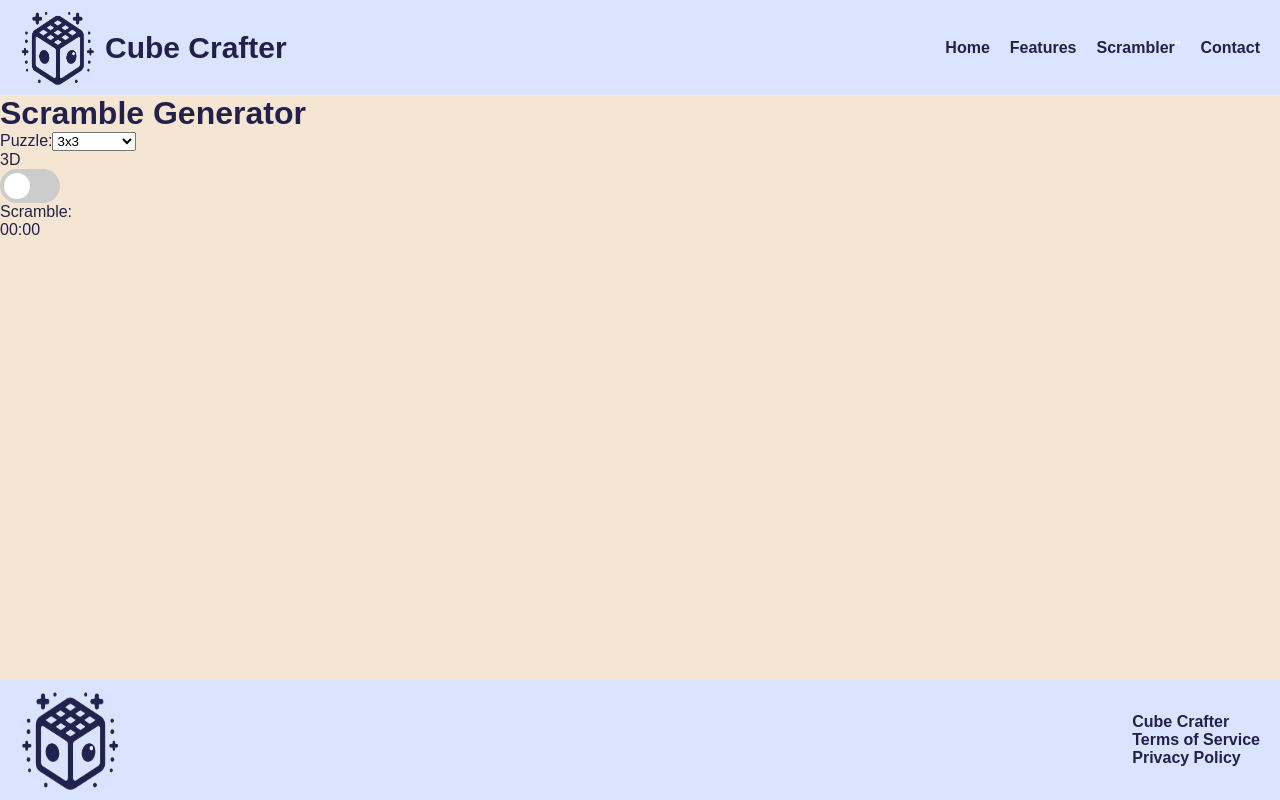
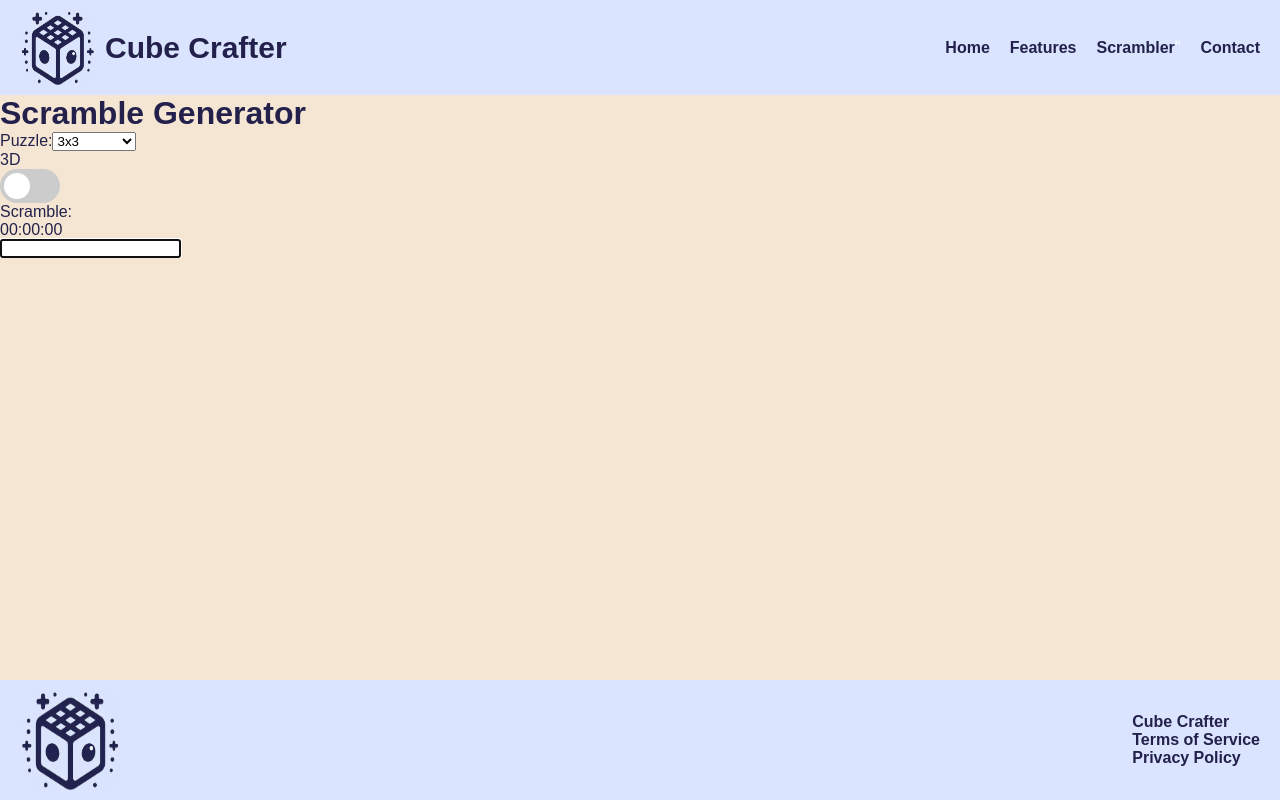
Before and after one commit to timmy0402/cube-crafter-site, a Next.js app: page /scrambler in a window 1280 px wide. Built offline with nearby package versions, Linux system fonts and the light colour scheme.

Commit message:
added space input

```diff
--- a/src/components/Timer.jsx
+++ b/src/components/Timer.jsx
@@ -1,17 +1,21 @@
 import React, { useEffect } from "react";
-import { useState } from "react";
+import { useState, useRef } from "react";
 
-export default function Timer(){
+export default function Timer() {
     const [time, setTime] = React.useState(0);
-    const [isRunning,setIsRunning] = React.useState(false);
+    const [isRunning, setIsRunning] = React.useState(false);
+    const inputRef = useRef(null);
 
-    useEffect(() =>{
+    useEffect(() => {
+        if (inputRef.current) {
+            inputRef.current.focus();
+        }
         let intervalID;
-        if (isRunning){
-            intervalID = setInterval(() => setTime(time+1),10);
+        if (isRunning) {
+            intervalID = setInterval(() => setTime(time + 1), 10);
         }
         return () => clearInterval(intervalID);
-    },[isRunning, time]);
+    }, [isRunning, time]);
 
     // Minutes calculation
     const minutes = Math.floor((time % 360000) / 6000);
@@ -22,22 +26,38 @@ export default function Timer(){
     // Milliseconds calculation
     const milliseconds = time % 100;
 
-    const startAndStop = () => {
-        setIsRunning(!isRunning);
-    };
-
-      // Method to reset timer back to 0
+    // Method to reset timer back to 0
     const reset = () => {
         setTime(0);
     };
-    return(
+
+    const handleKeyUp = (event) => {
+        if (event.key === " ") {
+            console.log("key up");
+        }
+    };
+
+    const handleKeyDown = (event) => {
+        if (event.key === " ") {
+            console.log("key down");
+        }
+    };
+
+    return (
         <>
             <div className="timer">
                 <p className="time">
+                    {minutes.toString().padStart(2, "0")}:
                     {seconds.toString().padStart(2, "0")}:
                     {milliseconds.toString().padStart(2, "0")}
                 </p>
+                <input
+                    ref={inputRef}
+                    type="text"
+                    onKeyDown={handleKeyDown}
+                    onKeyUp={handleKeyUp}
+                />
             </div>
         </>
-    )
+    );
 }
```
